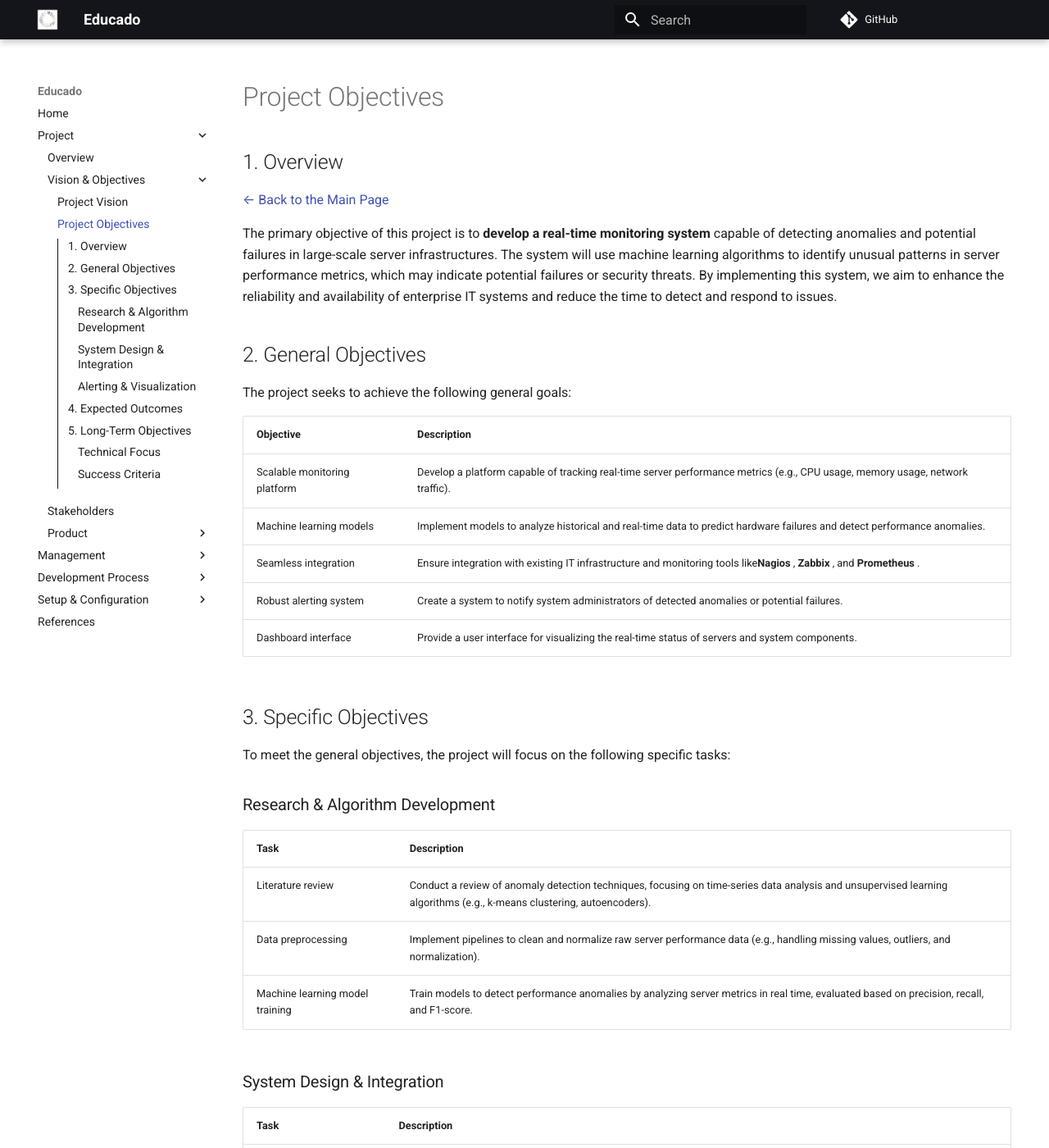
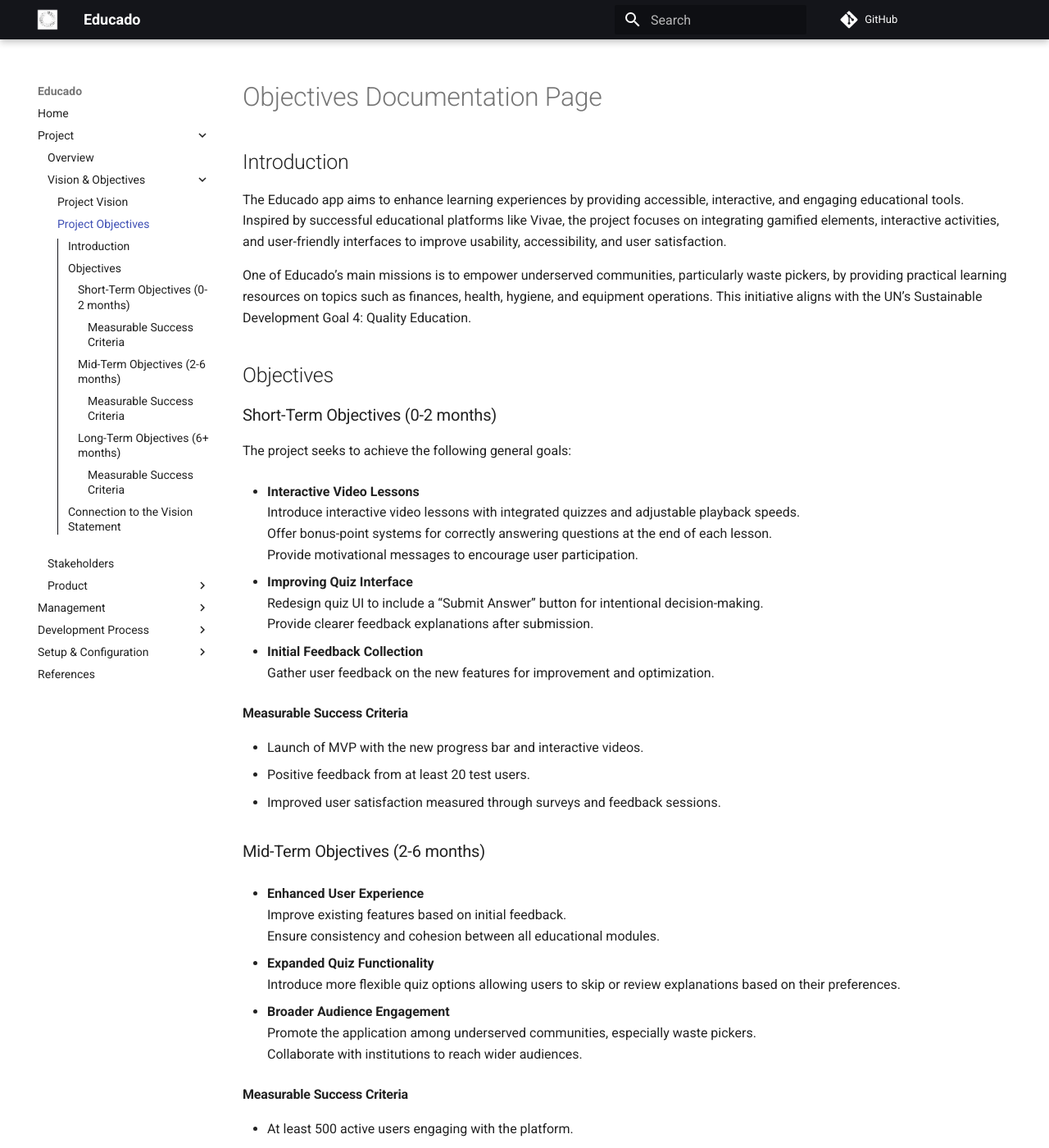
Before and after one commit to ErasmusEgalitarian/educado-docs, an MkDocs documentation site: the page built from docs/project/vision-objectives/objectives.md, in a window 1280 px wide and 1400 px high. Shown: the whole window at 82% size. Built offline with MkDocs 1.6.1 and Material for MkDocs 9.7.7, drawn with Linux system fonts in a browser that asks for light colours; comment, search, counter and statistics services are not loaded; some of the changed text lies outside the part shown.

Commit message:
[feat]convert and structure objectives page in Markdown format
Reformatted the Objectives Documentation Page to comply with Markdown standards. Organized objectives into short, mid, and long-term goals with measurable success criteria. Added proper spacing, headers, and navigation link for consistency with project documentation.

```diff
--- a/docs/project/vision-objectives/objectives.md
+++ b/docs/project/vision-objectives/objectives.md
@@ -1,95 +1,76 @@
+# Objectives Documentation Page
 
-# Project Objectives
+## Introduction
 
-## 1. Overview
+The Educado app aims to enhance learning experiences by providing accessible, interactive, and engaging educational tools. Inspired by successful educational platforms like Vivae, the project focuses on integrating gamified elements, interactive activities, and user-friendly interfaces to improve usability, accessibility, and user satisfaction.
 
-[← Back to the Main Page](../../index.md)
+One of Educado’s main missions is to empower underserved communities, particularly waste pickers, by providing practical learning resources on topics such as finances, health, hygiene, and equipment operations. This initiative aligns with the UN’s Sustainable Development Goal 4: Quality Education.
 
-The primary objective of this project is to **develop a real-time monitoring system** capable of detecting anomalies and potential failures in large-scale server infrastructures. The system will use machine learning algorithms to identify unusual patterns in server performance metrics, which may indicate potential failures or security threats. By implementing this system, we aim to enhance the reliability and availability of enterprise IT systems and reduce the time to detect and respond to issues.
+## Objectives
 
-## 2. General Objectives
+### Short-Term Objectives (0-2 months)
 
 The project seeks to achieve the following general goals:
 
-| Objective                    | Description                                                                                                                                  |
-| ---------------------------- | -------------------------------------------------------------------------------------------------------------------------------------------- |
-| Scalable monitoring platform | Develop a platform capable of tracking real-time server performance metrics (e.g., CPU usage, memory usage, network traffic).                |
-| Machine learning models      | Implement models to analyze historical and real-time data to predict hardware failures and detect performance anomalies.                     |
-| Seamless integration         | Ensure integration with existing IT infrastructure and monitoring tools like**Nagios** , **Zabbix** , and **Prometheus** . |
-| Robust alerting system       | Create a system to notify system administrators of detected anomalies or potential failures.                                                 |
-| Dashboard interface          | Provide a user interface for visualizing the real-time status of servers and system components.                                              |
+- **Interactive Video Lessons**
+  Introduce interactive video lessons with integrated quizzes and adjustable playback speeds.
+  Offer bonus-point systems for correctly answering questions at the end of each lesson.
+  Provide motivational messages to encourage user participation.
 
-## 3. Specific Objectives
+- **Improving Quiz Interface**
+  Redesign quiz UI to include a “Submit Answer” button for intentional decision-making.
+  Provide clearer feedback explanations after submission.
 
-To meet the general objectives, the project will focus on the following specific tasks:
+- **Initial Feedback Collection**
+  Gather user feedback on the new features for improvement and optimization.
 
-### Research & Algorithm Development
+#### Measurable Success Criteria
 
-| Task                            | Description                                                                                                                                                            |
-| ------------------------------- | ---------------------------------------------------------------------------------------------------------------------------------------------------------------------- |
-| Literature review               | Conduct a review of anomaly detection techniques, focusing on time-series data analysis and unsupervised learning algorithms (e.g., k-means clustering, autoencoders). |
-| Data preprocessing              | Implement pipelines to clean and normalize raw server performance data (e.g., handling missing values, outliers, and normalization).                                   |
-| Machine learning model training | Train models to detect performance anomalies by analyzing server metrics in real time, evaluated based on precision, recall, and F1-score.                             |
+- Launch of MVP with the new progress bar and interactive videos.
+- Positive feedback from at least 20 test users.
+- Improved user satisfaction measured through surveys and feedback sessions.
 
-### System Design & Integration
+### Mid-Term Objectives (2-6 months)
 
-| Task                     | Description                                                                                                                         |
-| ------------------------ | ----------------------------------------------------------------------------------------------------------------------------------- |
-| Architecture design      | Design the platform using a microservices architecture, with services for data collection, anomaly detection, and alert management. |
-| API layer implementation | Implement an API layer to integrate with external monitoring tools and support data retrieval and alerts.                           |
-| Logging system           | Develop a centralized logging system to collect and analyze logs from multiple servers for further anomaly detection.               |
+- **Enhanced User Experience**
+  Improve existing features based on initial feedback.
+  Ensure consistency and cohesion between all educational modules.
 
-### Alerting & Visualization
+- **Expanded Quiz Functionality**
+  Introduce more flexible quiz options allowing users to skip or review explanations based on their preferences.
 
-| Task                   | Description                                                                                                             |
-| ---------------------- | ----------------------------------------------------------------------------------------------------------------------- |
-| Real-time alert system | Design and implement a system using WebSocket and Push Notifications to notify administrators of detected anomalies.    |
-| Dashboard interface    | Create an interactive dashboard using React and D3.js to visualize server health, metrics trends, and real-time alerts. |
-| Alert customization    | Enable administrators to customize alert thresholds and notification preferences via the user interface.                |
+- **Broader Audience Engagement**
+  Promote the application among underserved communities, especially waste pickers.
+  Collaborate with institutions to reach wider audiences.
 
-## 4. Expected Outcomes
+#### Measurable Success Criteria
 
-By the end of the project, we expect the following deliverables and outcomes:
+- At least 500 active users engaging with the platform.
+- Introduction of at least 5 new interactive features based on feedback.
+- Positive feedback from underserved communities and relevant stakeholders.
 
-| Deliverable             | Description                                                                                                                                         |
-| ----------------------- | --------------------------------------------------------------------------------------------------------------------------------------------------- |
-| Monitoring platform     | A fully functional platform capable of tracking multiple servers in real time and providing actionable insights into server performance and health. |
-| Machine learning models | Models that predict server failures or performance degradation with at least 85% accuracy.                                                          |
-| Dashboard interface     | An interface providing clear visualizations of server health and performance metrics, enabling quick, informed decisions.                           |
-| Alerting system         | A robust alerting system integrated with email, SMS, and Slack, ensuring prompt responses to critical incidents.                                    |
-| API documentation       | Comprehensive documentation for external integrations and scalability.                                                                              |
+### Long-Term Objectives (6+ months)
 
-## 5. Long-Term Objectives
+- **Educational Empowerment**
+  Establish Educado as a leading platform for accessible education.
+  Enhance and diversify content aimed at underserved communities.
 
-In the long term, the project aims to:
+- **Scalability and Expansion**
+  Implement models for sustainable growth through partnerships and premium content.
+  Continue developing features to meet evolving user needs.
 
-| Objective                 | Description                                                                                                               |
-| ------------------------- | ------------------------------------------------------------------------------------------------------------------------- |
-| Expand capabilities       | Extend the platform to monitor additional infrastructure components (e.g., databases, network devices, virtual machines). |
-| Advanced analytics        | Integrate trend forecasting and capacity planning for proactive infrastructure management.                                |
-| Cross-platform deployment | Support deployments across on-premises, cloud-based, and hybrid environments.                                             |
+- **Ongoing Innovation**
+  Regularly incorporate new technologies to enhance learning experiences.
+  Maintain open-source transparency for community collaboration.
 
----
+#### Measurable Success Criteria
 
-### Technical Focus
+- Reaching 5,000 active users within 2 years.
+- Establishing partnerships with at least 3 educational organizations.
+- Maintaining a steady feedback loop for continuous improvement.
 
-The system will leverage a combination of cutting-edge technologies:
+## Connection to the Vision Statement
 
-| Component        | Technologies                                       |
-| ---------------- | -------------------------------------------------- |
-| Backend          | Python (Flask/FastAPI), Docker, Kubernetes, Celery |
-| Machine Learning | Scikit-learn, TensorFlow                           |
-| Frontend         | React.js, D3.js                                    |
-| Database         | PostgreSQL, MongoDB                                |
+All objectives are directly aligned with the Educado Vision Statement of providing accessible, effective, and engaging learning experiences. The step-by-step progress bar, interactive video lessons, and enhanced quizzes are integral parts of creating an environment that is both motivating and accommodating to diverse learning needs.
 
-### Success Criteria
-
-| Criteria          | Description                                                                                                   |
-| ----------------- | ------------------------------------------------------------------------------------------------------------- |
-| Anomaly detection | Real-time anomaly detection with a false positive rate of less than 5%.                                       |
-| Scalability       | Ability to handle up to 1,000 servers in a distributed environment.                                           |
-| Alert system      | A highly responsive alerting system with less than 1-minute delay from anomaly detection to alert generation. |
-
----
-
-[← Back to the Main Page](../../index.md)
+The focus on underserved communities remains at the core of the project, ensuring inclusivity and promoting educational equity.
```
